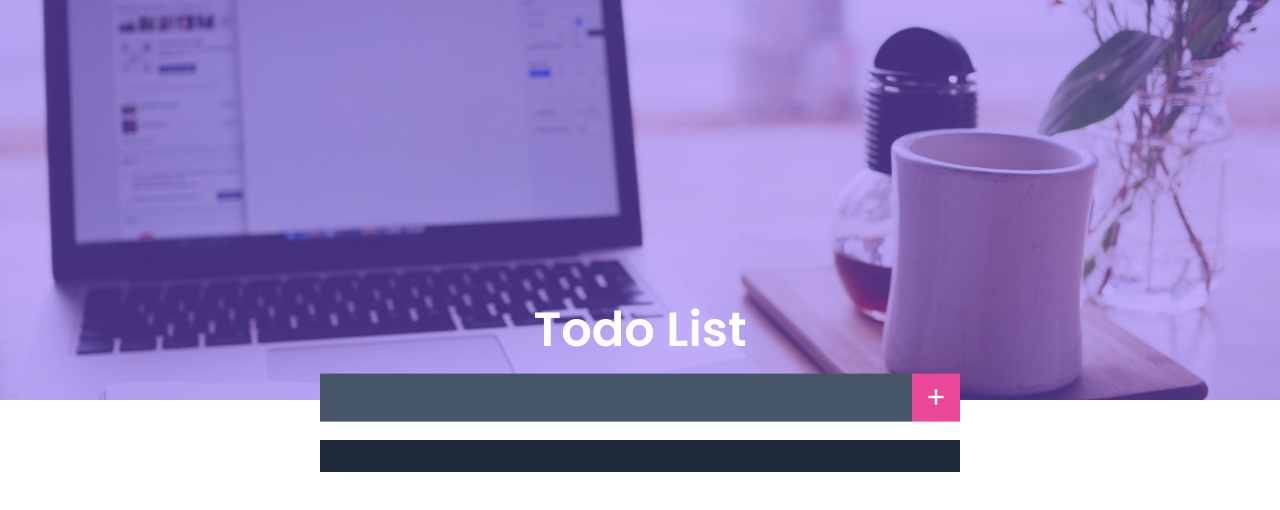
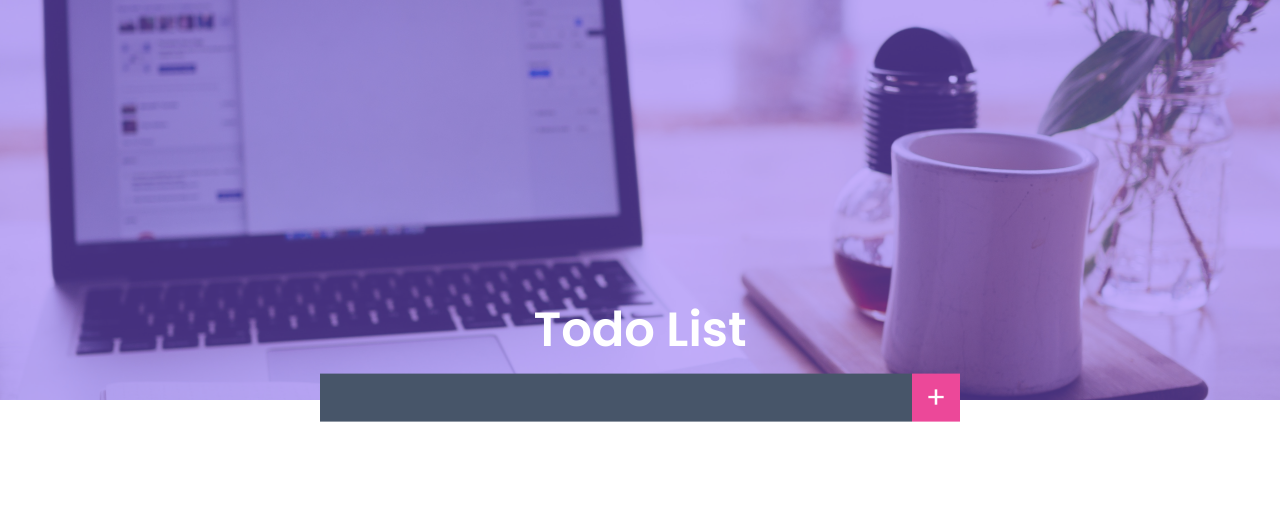
Before and after one commit to prabesh09/react-todo, a React (Vite) app: page / in a window 1280 px wide. Shown: the top 510 px of the page. Built offline with nearby package versions, Linux system fonts and the light colour scheme.

Commit message:
Don't display div when the list is empty

```diff
--- a/src/UI/components/TodoList.jsx
+++ b/src/UI/components/TodoList.jsx
@@ -24,7 +24,7 @@ const TodoList = () => {
                 <Input onGetListHandler={getList} />
             </div>
 
-            <div className='mt-10 bg-slate-800 p-4 w-1/2 m-auto mb-5'>
+            <div className={listComponent.length > 0 ? 'mt-10 bg-slate-800 p-4 w-1/2 m-auto mb-5' : ''}>
                 {listComponent.map((value, index) => (
                     <div key={index} className='bg-slate-600 text-white text-left pl-5 text-xl h-10 w-full m-auto font-poppins my-2 flex items-center justify-between'>
                         <h1>{value}</h1>
```
